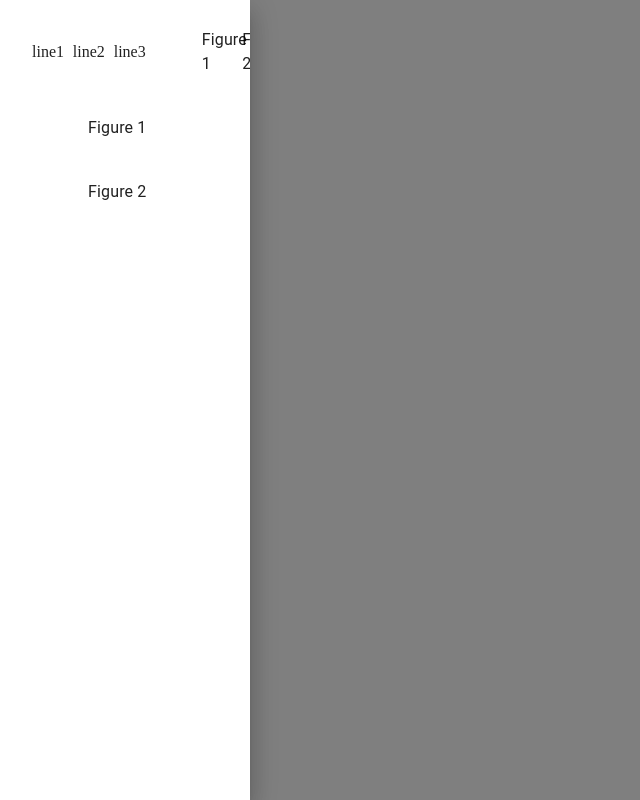
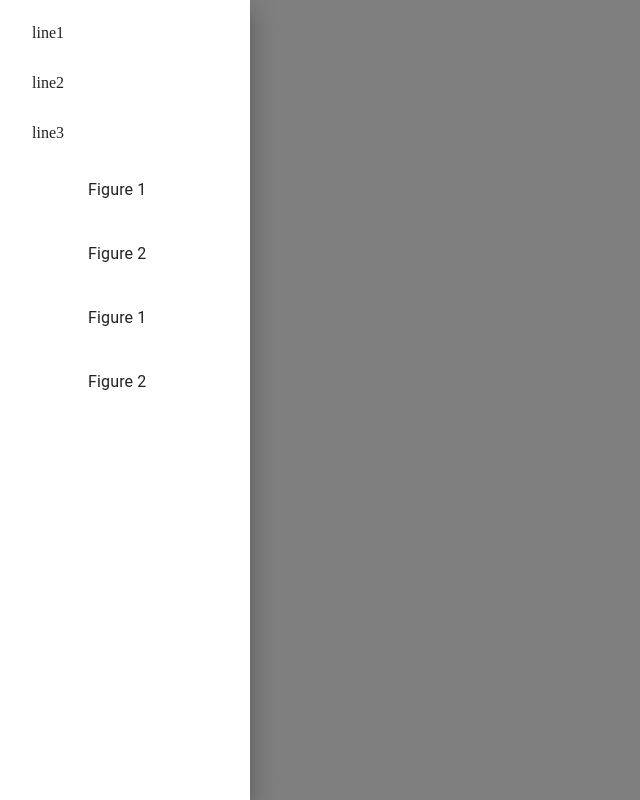
Before and after one commit to rmakarov/svgDrawer, a React app: page / in a window 1280 px wide. Both pictures are taken after a click on the button "OPEN MENU". Shown: the whole page, without its empty margins (0-640 px from the left). Built offline with nearby package versions, Linux system fonts and the light colour scheme.

Commit message:
Feature2: Correction list items.

```diff
--- a/src/app/components/toolBar/ToolBar.js
+++ b/src/app/components/toolBar/ToolBar.js
@@ -32,19 +32,28 @@ class ToolBar extends Component {
                                <ListItemButton>
                                    line1
                                </ListItemButton>
+                           </ListItem>
+                           <ListItem>
                                <ListItemButton>
                                    line2
                                </ListItemButton>
+                           </ListItem>
+                           <ListItem>
                                <ListItemButton>
                                    line3
+                               </ListItemButton>
+                           </ListItem>
+                           <ListItem>
+                               <ListItemButton>
                                    <ListItemIcon></ListItemIcon>
                                    <ListItemText>Figure 1</ListItemText>
                                </ListItemButton>
+                           </ListItem>
+                           <ListItem>
                                <ListItemButton>
                                    <ListItemIcon></ListItemIcon>
                                    <ListItemText>Figure 2</ListItemText>
                                </ListItemButton>
-
                            </ListItem>
                            <ListItem>
                                <ListItemButton>
```
